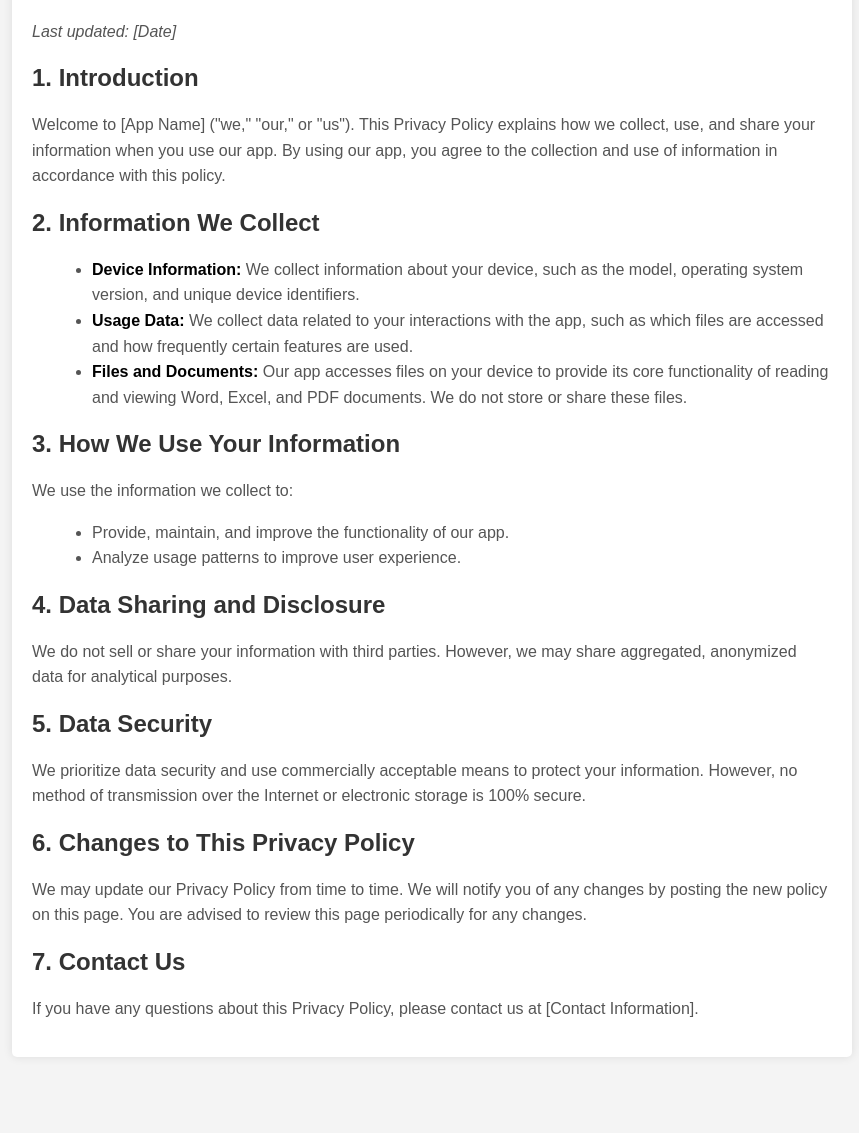
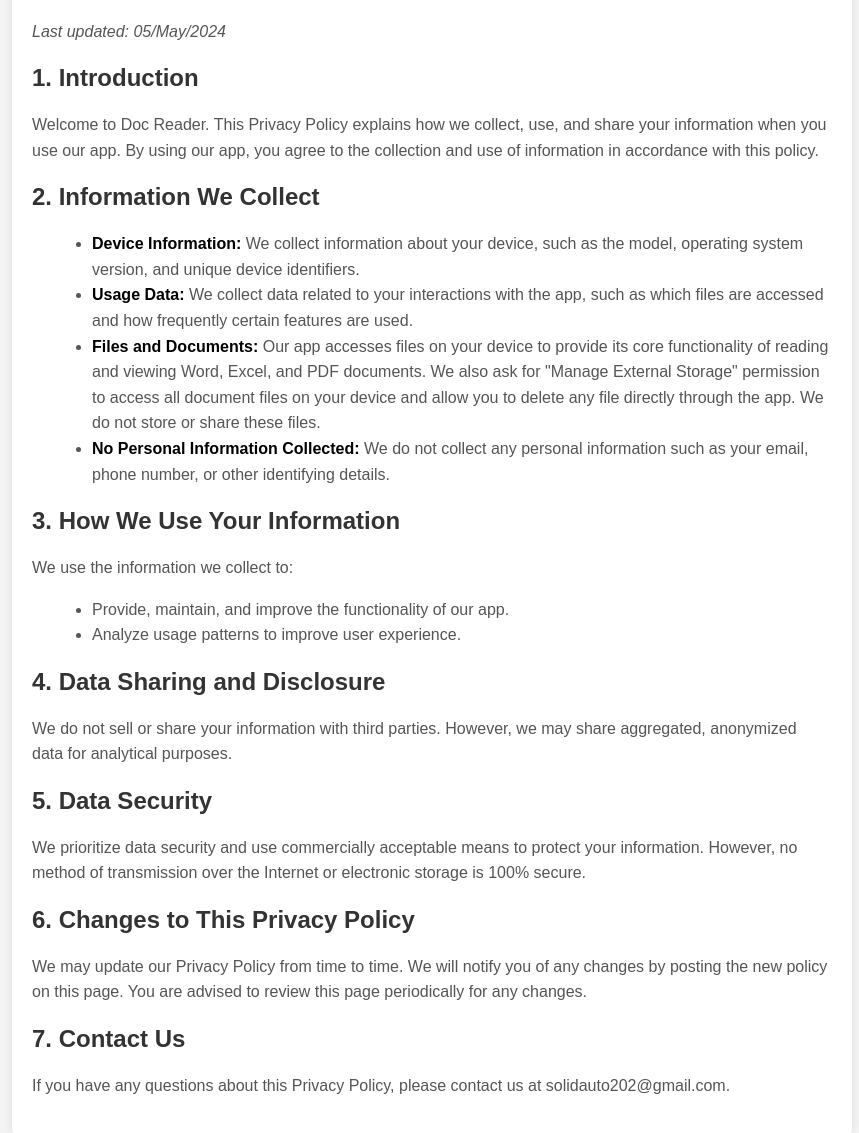
Before and after one commit to NaveenPrajpati/docReader-privacy-policy, a plain HTML site: page index.html in a window 1280 px wide. Shown: the part 101-1234 px from the top of the page, without its empty margins (208-1067 px from the left). Before the commit the page ends 1178 px from the top, so only its background shows below. Drawn offline with Linux system fonts and the light colour scheme.

Commit message:
Update index.html

```diff
--- a/index.html
+++ b/index.html
@@ -8,16 +8,17 @@
 <body>
     <div class="container">
         <h1>Privacy Policy</h1>
-        <p><em>Last updated: [Date]</em></p>
+        <p><em>Last updated: 05/May/2024</em></p>
 
         <h2>1. Introduction</h2>
-        <p>Welcome to [App Name] ("we," "our," or "us"). This Privacy Policy explains how we collect, use, and share your information when you use our app. By using our app, you agree to the collection and use of information in accordance with this policy.</p>
+        <p>Welcome to Doc Reader. This Privacy Policy explains how we collect, use, and share your information when you use our app. By using our app, you agree to the collection and use of information in accordance with this policy.</p>
 
         <h2>2. Information We Collect</h2>
         <ul>
             <li><strong>Device Information:</strong> We collect information about your device, such as the model, operating system version, and unique device identifiers.</li>
             <li><strong>Usage Data:</strong> We collect data related to your interactions with the app, such as which files are accessed and how frequently certain features are used.</li>
-            <li><strong>Files and Documents:</strong> Our app accesses files on your device to provide its core functionality of reading and viewing Word, Excel, and PDF documents. We do not store or share these files.</li>
+            <li><strong>Files and Documents:</strong> Our app accesses files on your device to provide its core functionality of reading and viewing Word, Excel, and PDF documents. We also ask for "Manage External Storage" permission to access all document files on your device and allow you to delete any file directly through the app. We do not store or share these files.</li>
+            <li><strong>No Personal Information Collected:</strong> We do not collect any personal information such as your email, phone number, or other identifying details.</li>
         </ul>
 
         <h2>3. How We Use Your Information</h2>
@@ -37,7 +38,7 @@
         <p>We may update our Privacy Policy from time to time. We will notify you of any changes by posting the new policy on this page. You are advised to review this page periodically for any changes.</p>
 
         <h2>7. Contact Us</h2>
-        <p>If you have any questions about this Privacy Policy, please contact us at [Contact Information].</p>
+        <p>If you have any questions about this Privacy Policy, please contact us at solidauto202@gmail.com.</p>
     </div>
 </body>
 </html>
```
